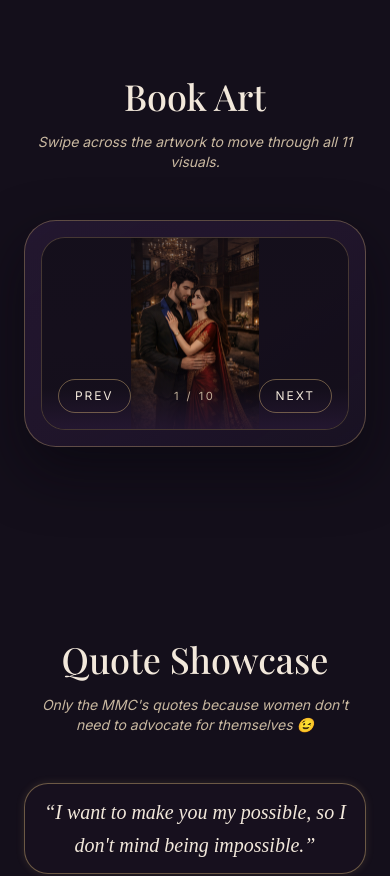
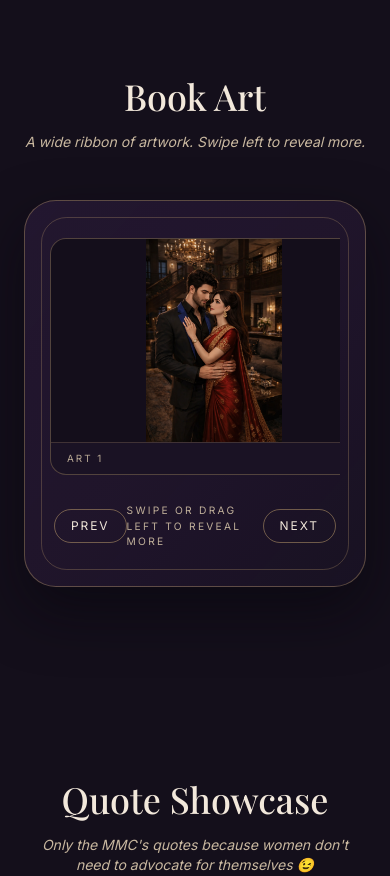
Before and after one commit to Snigdha-Gayathri/AuthorPage, a React (Vite) app: page / in a window 390 px wide. Shown: the part 5280-6156 px from the top of the page. Built offline with nearby package versions, Linux system fonts and the light colour scheme.

Commit message:
Refine Book Art ribbon layout and remove quote glow

```diff
--- a/src/sections/BookArtSection.jsx
+++ b/src/sections/BookArtSection.jsx
@@ -1,48 +1,15 @@
-import { AnimatePresence, motion } from "framer-motion";
-import { useState } from "react";
+import { useRef } from "react";
 import SectionReveal from "../components/SectionReveal";
 import { bookArtGallery } from "../data/siteContent";
 
-const swipeConfidenceThreshold = 9000;
+export default function BookArtSection() {
+  const ribbonRef = useRef(null);
 
-const variants = {
-  enter: (direction) => ({
-    x: direction > 0 ? 180 : -180,
-    opacity: 0,
-    scale: 0.94,
-    rotate: direction > 0 ? 1.8 : -1.8,
-    filter: "blur(6px)",
-  }),
-  center: {
-    x: 0,
-    opacity: 1,
-    scale: 1,
-    rotate: 0,
-    filter: "blur(0px)",
-  },
-  exit: (direction) => ({
-    x: direction < 0 ? 180 : -180,
-    opacity: 0,
-    scale: 0.96,
-    rotate: direction < 0 ? 1.2 : -1.2,
-    filter: "blur(4px)",
-  }),
-};
-
-function swipePower(offset, velocity) {
-  return Math.abs(offset) * velocity;
-}
-
-function wrapIndex(index, length) {
-  return ((index % length) + length) % length;
-}
-
-export default function BookArtSection() {
-  const [[page, direction], setPage] = useState([0, 0]);
-  const imageIndex = wrapIndex(page, bookArtGallery.length);
-
-  const paginate = (newDirection) => {
-    setPage(([prevPage]) => [prevPage + newDirection, newDirection]);
+  const pushRibbon = (direction) => {
+    if (!ribbonRef.current) return;
+    const viewport = ribbonRef.current;
+    const amount = Math.max(viewport.clientWidth * 0.78, 320);
+    viewport.scrollBy({ left: amount * direction, behavior: "smooth" });
   };
 
   return (
@@ -51,68 +18,55 @@ export default function BookArtSection() {
         <SectionReveal>
           <h2 className="text-center font-serif text-4xl text-candle-text md:text-5xl">Book Art</h2>
           <p className="mx-auto mt-4 max-w-3xl text-center text-sm italic text-candle-muted md:text-base">
-            Swipe across the artwork to move through all 11 visuals.
+            A wide ribbon of artwork. Swipe left to reveal more.
           </p>
         </SectionReveal>
 
         <SectionReveal delay={0.05}>
-          <div className="mx-auto mt-12 max-w-4xl rounded-[2rem] border border-candle-gold/35 bg-gradient-to-br from-[#261833]/85 via-[#21162d]/90 to-[#1a1224]/85 p-4 shadow-[0_24px_56px_rgba(8,6,12,0.55)] md:p-6">
-            <div className="relative overflow-hidden rounded-[1.5rem] border border-candle-gold/25 bg-[#140f1b]/90">
-              <div className="relative aspect-[16/10] w-full touch-pan-y">
-                <AnimatePresence initial={false} custom={direction} mode="wait">
-                  <motion.img
-                    key={page}
-                    src={bookArtGallery[imageIndex]}
-                    alt={`Book art ${imageIndex + 1}`}
-                    custom={direction}
-                    variants={variants}
-                    initial="enter"
-                    animate="center"
-                    exit="exit"
-                    transition={{
-                      x: { type: "spring", stiffness: 290, damping: 32 },
-                      opacity: { duration: 0.42 },
-                      scale: { duration: 0.42 },
-                      rotate: { duration: 0.42 },
-                    }}
-                    drag="x"
-                    dragConstraints={{ left: 0, right: 0 }}
-                    dragElastic={0.22}
-                    onDragEnd={(_event, { offset, velocity }) => {
-                      const swipe = swipePower(offset.x, velocity.x);
-
-                      if (swipe < -swipeConfidenceThreshold) {
-                        paginate(1);
-                      } else if (swipe > swipeConfidenceThreshold) {
-                        paginate(-1);
-                      }
-                    }}
-                    className="absolute inset-0 h-full w-full cursor-grab select-none object-contain active:cursor-grabbing"
-                  />
-                </AnimatePresence>
+          <div className="mx-auto mt-12 max-w-6xl rounded-[2rem] border border-candle-gold/35 bg-gradient-to-br from-[#261833]/85 via-[#21162d]/90 to-[#1a1224]/85 p-4 shadow-[0_24px_56px_rgba(8,6,12,0.55)] md:p-6">
+            <div className="relative overflow-hidden rounded-[1.6rem] border border-candle-gold/25 bg-[#140f1b]/92 px-2 py-5 md:px-3">
+              <div
+                ref={ribbonRef}
+                className="flex snap-x snap-mandatory gap-4 overflow-x-auto scroll-smooth pb-2 [scrollbar-width:none] [&::-webkit-scrollbar]:hidden"
+                aria-label="Book art ribbon"
+              >
+                {bookArtGallery.map((image, index) => (
+                  <article
+                    key={image}
+                    className="w-[84vw] max-w-[620px] shrink-0 snap-center overflow-hidden rounded-2xl border border-candle-gold/30 bg-[#1a1224] sm:w-[70vw] md:w-[48vw] lg:w-[39vw]"
+                  >
+                    <div className="aspect-[16/10] w-full bg-black/25">
+                      <img
+                        src={image}
+                        alt={`Book art ${index + 1}`}
+                        className="h-full w-full object-contain transition duration-500 hover:scale-[1.02]"
+                        loading={index === 0 ? "eager" : "lazy"}
+                      />
+                    </div>
+                    <p className="border-t border-candle-gold/20 px-4 py-2 text-[0.62rem] uppercase tracking-[0.2em] text-candle-muted/90 md:text-[0.68rem]">
+                      Art {index + 1}
+                    </p>
+                  </article>
+                ))}
               </div>
 
-              <div className="pointer-events-none absolute inset-x-0 top-0 h-24 bg-gradient-to-b from-[#140f1b]/55 to-transparent" />
-
-              <div className="absolute inset-x-0 bottom-0 flex items-center justify-between bg-gradient-to-t from-[#140f1b]/78 via-[#140f1b]/50 to-transparent px-4 pb-4 pt-8 md:px-5">
+              <div className="mt-5 flex items-center justify-between px-1">
                 <button
                   type="button"
-                  onClick={() => paginate(-1)}
-                  className="pointer-events-auto rounded-full border border-candle-gold/45 bg-[#1a1324]/82 px-4 py-2 text-xs uppercase tracking-[0.16em] text-candle-text transition hover:border-candle-gold hover:bg-[#251932]"
-                  aria-label="Show previous art"
+                  onClick={() => pushRibbon(-1)}
+                  className="rounded-full border border-candle-gold/45 bg-[#1a1324]/82 px-4 py-2 text-xs uppercase tracking-[0.16em] text-candle-text transition hover:border-candle-gold hover:bg-[#251932]"
+                  aria-label="Push ribbon right"
                 >
                   Prev
                 </button>
 
-                <p className="text-[0.7rem] uppercase tracking-[0.22em] text-candle-muted/95 md:text-xs">
-                  {imageIndex + 1} / {bookArtGallery.length}
-                </p>
+                <p className="text-[0.64rem] uppercase tracking-[0.22em] text-candle-muted/95 md:text-xs">Swipe or drag left to reveal more</p>
 
                 <button
                   type="button"
-                  onClick={() => paginate(1)}
-                  className="pointer-events-auto rounded-full border border-candle-gold/45 bg-[#1a1324]/82 px-4 py-2 text-xs uppercase tracking-[0.16em] text-candle-text transition hover:border-candle-gold hover:bg-[#251932]"
-                  aria-label="Show next art"
+                  onClick={() => pushRibbon(1)}
+                  className="rounded-full border border-candle-gold/45 bg-[#1a1324]/82 px-4 py-2 text-xs uppercase tracking-[0.16em] text-candle-text transition hover:border-candle-gold hover:bg-[#251932]"
+                  aria-label="Push ribbon left"
                 >
                   Next
                 </button>
--- a/src/sections/QuotesSection.jsx
+++ b/src/sections/QuotesSection.jsx
@@ -18,16 +18,12 @@ export default function QuotesSection() {
             <SectionReveal key={index} delay={Math.min(index * 0.015, 0.14)}>
               <motion.article
                 className="mx-auto max-w-4xl rounded-3xl border border-candle-gold/45 bg-[#24182c]/22 px-4 py-3 text-center transition-all duration-300"
-                initial={{ boxShadow: "0 0 0 rgba(213,178,119,0)", backgroundColor: "rgba(36,24,44,0.22)" }}
+                initial={{ backgroundColor: "rgba(36,24,44,0.22)" }}
                 whileInView={{
-                  boxShadow: ["0 0 0 rgba(213,178,119,0)", "0 0 16px rgba(213,178,119,0.22)", "0 0 8px rgba(213,178,119,0.14)"],
                   backgroundColor: ["rgba(36,24,44,0.22)", "rgba(36,24,44,0.30)", "rgba(36,24,44,0.22)"],
                 }}
                 whileHover={{
-                  boxShadow: "0 0 26px rgba(230,182,87,0.72), 0 0 50px rgba(223,166,55,0.55), inset 0 0 18px rgba(248,216,138,0.22)",
-                  borderColor: "rgba(243, 193, 87, 0.95)",
-                  backgroundColor: "rgba(48,33,22,0.52)",
-                  y: -3,
+                  backgroundColor: "rgba(42,28,54,0.42)",
                 }}
                 viewport={{ once: true, amount: 0.45 }}
                 transition={{ duration: 1.2, ease: "easeOut" }}
```
